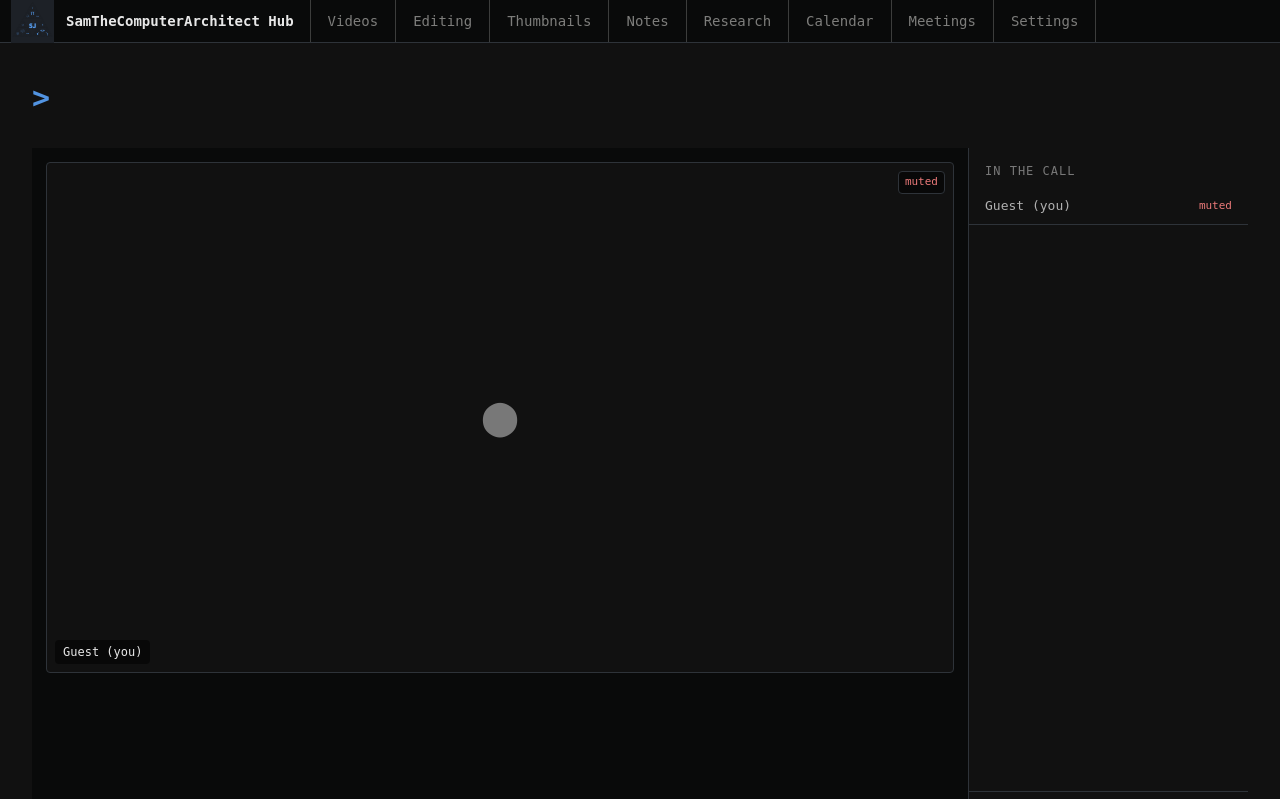
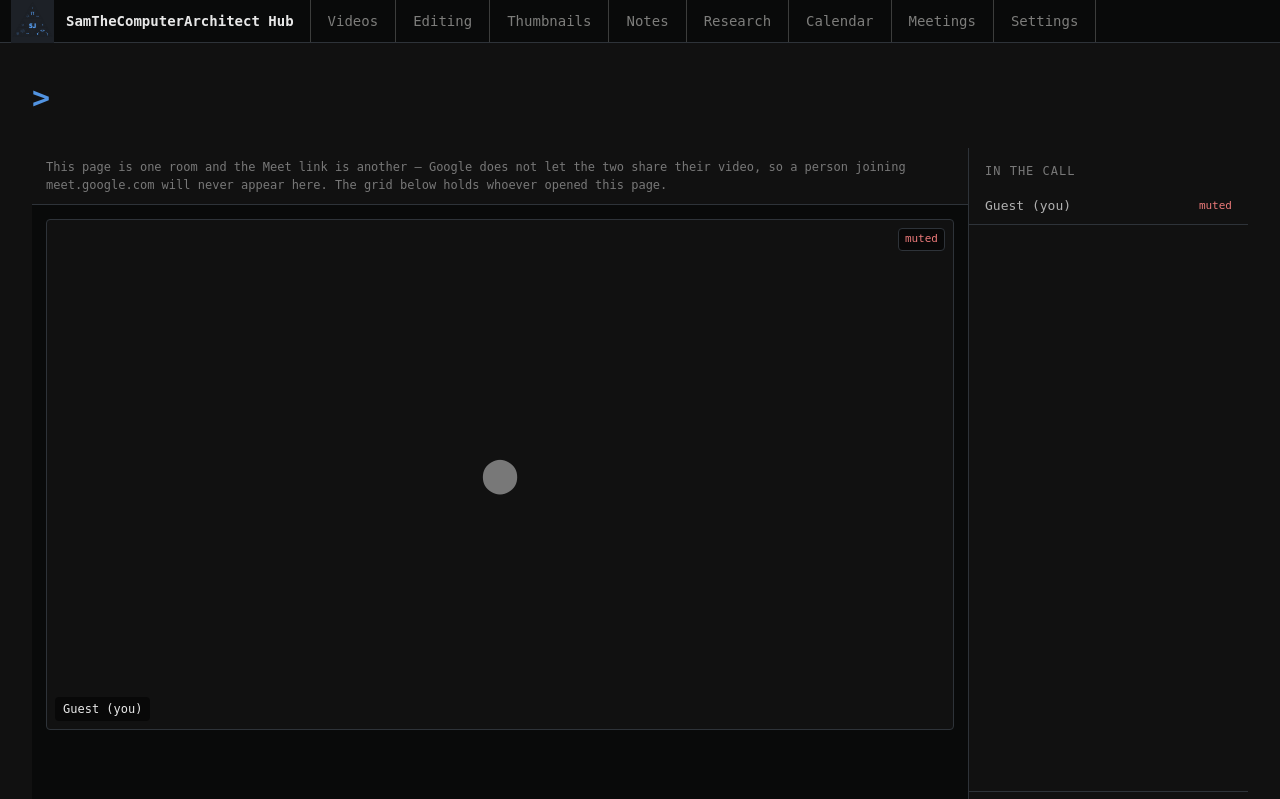
Before and after one commit to samTheComputerArchitect/SamTheComputerArchitect-Hub, a Django app: template templates/meetings/meeting.html in a window 1280 px wide. Shown: the top 799 px of the page. Run offline with Django 5.2, Linux system fonts and the light colour scheme; the template is opened without the code that fills it, so the values that code supplies are empty.

Commit message:
The call page says the two rooms never meet
A meeting row carries a hub page and a meet.google.com link, and
someone open one of them and waited for the other side without
knowing that Google never pipes Meet's video into a third-party
page. A note above the grid now says exactly that, and the readme
gains the same sentence.

```diff
--- a/templates/meetings/meeting.html
+++ b/templates/meetings/meeting.html
@@ -206,10 +206,22 @@
         font-size: 13px;
         pointer-events: none;
     }
+    .call-note {
+        padding: 10px 14px;
+        font-size: 12px;
+        color: var(--text-muted);
+        background: var(--bg-primary);
+        border-bottom: 1px solid var(--border);
+    }
 </style>
 
 <div class="call-layout">
     <div class="call-stage">
+        <div class="call-note">
+            This page is one room and the Meet link is another — Google does not let the two
+            share their video, so a person joining meet.google.com will never appear here.
+            The grid below holds whoever opened this page.
+        </div>
         <div id="tiles" class="call-tiles">
             <div class="call-waiting" id="waiting">Connecting the camera…</div>
             <div class="tile" id="local-tile">
```
Also changed, not shown: README.md.
